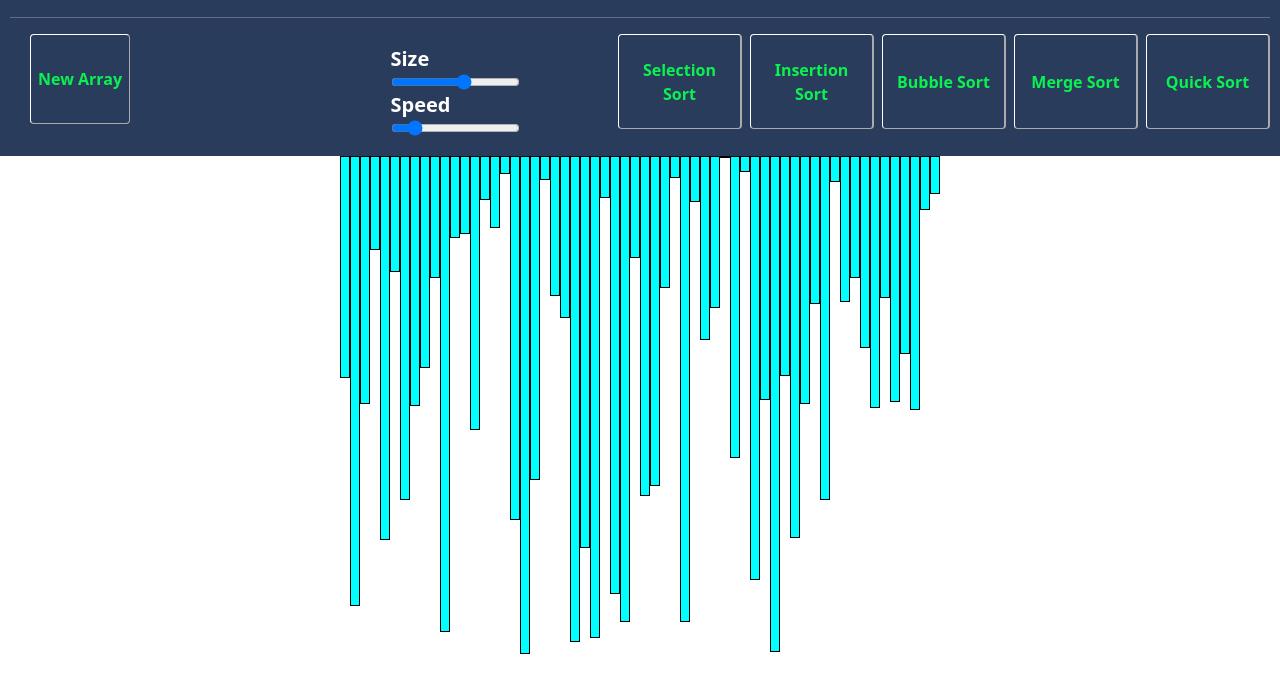
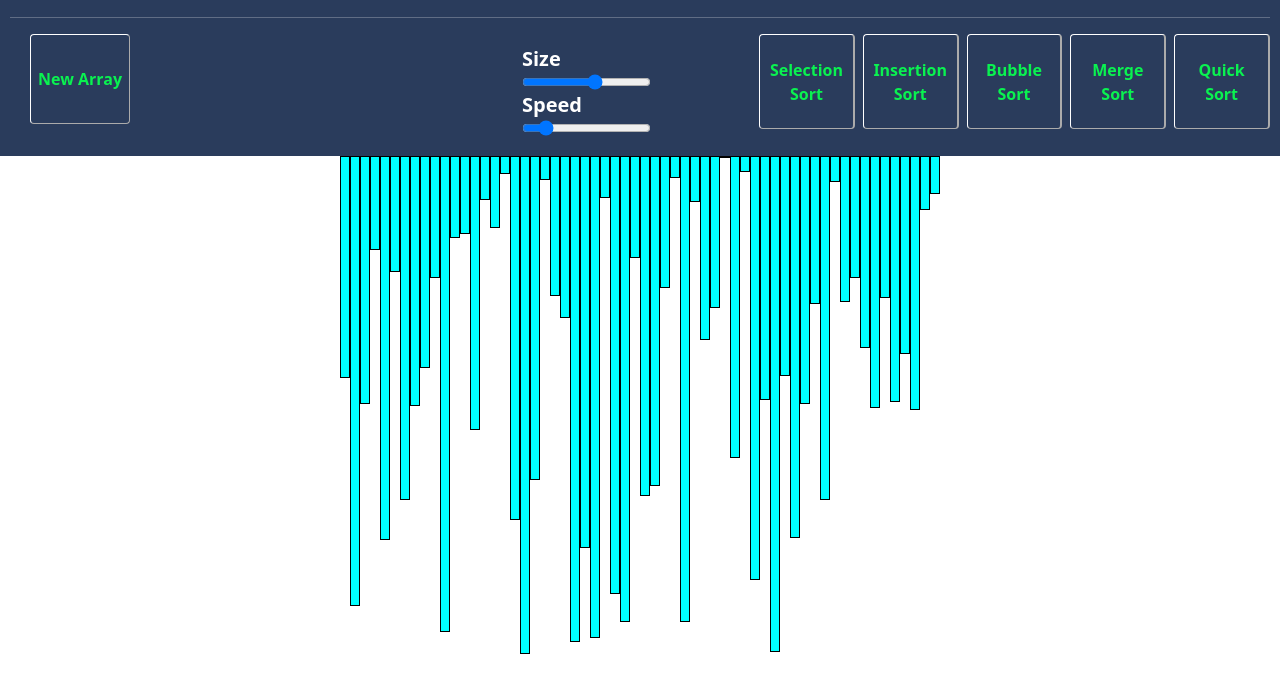
Before and after one commit to PrawinPracash/Sorting_Visualizer110.github.io, a plain HTML site: page index.html in a window 1280 px wide. Shown: the part 61-754 px from the top of the page. Drawn offline with nearby package versions, Linux system fonts and the light colour scheme.

Commit message:
Update index.html

```diff
--- a/index.html
+++ b/index.html
@@ -11,10 +11,10 @@
 	<hr style="color:white;">
 	<nav>
 		<div class="row">
-			<div class="col ">
+			<div class="col-sm-6 col-md-4">
 				<button id="new-array" class="array_button">New Array</button>
 			</div>
-			<div class="col" id="input">
+			<div class="col-sm-6 col-md-3" id="input">
                 <span id="size">Size<br>
                     <input id="size_input" type="range" min="5" max="100" step=1 value=60>
                 </span>
@@ -23,7 +23,7 @@
                 </span>
 
             </div>
-			<div class="col gap-2 d-flex flex-row justify-content-end">
+			<div class="col-sm-12 col-md-5 gap-2 d-flex flex-row justify-content-end">
 				<button id="selection_sort" class="sort_button"> Selection Sort</button>
 				<button id="insertion_sort" class="sort_button">Insertion Sort</button>
 				<button id="bubble_sort" class="sort_button">Bubble Sort</button>
```
